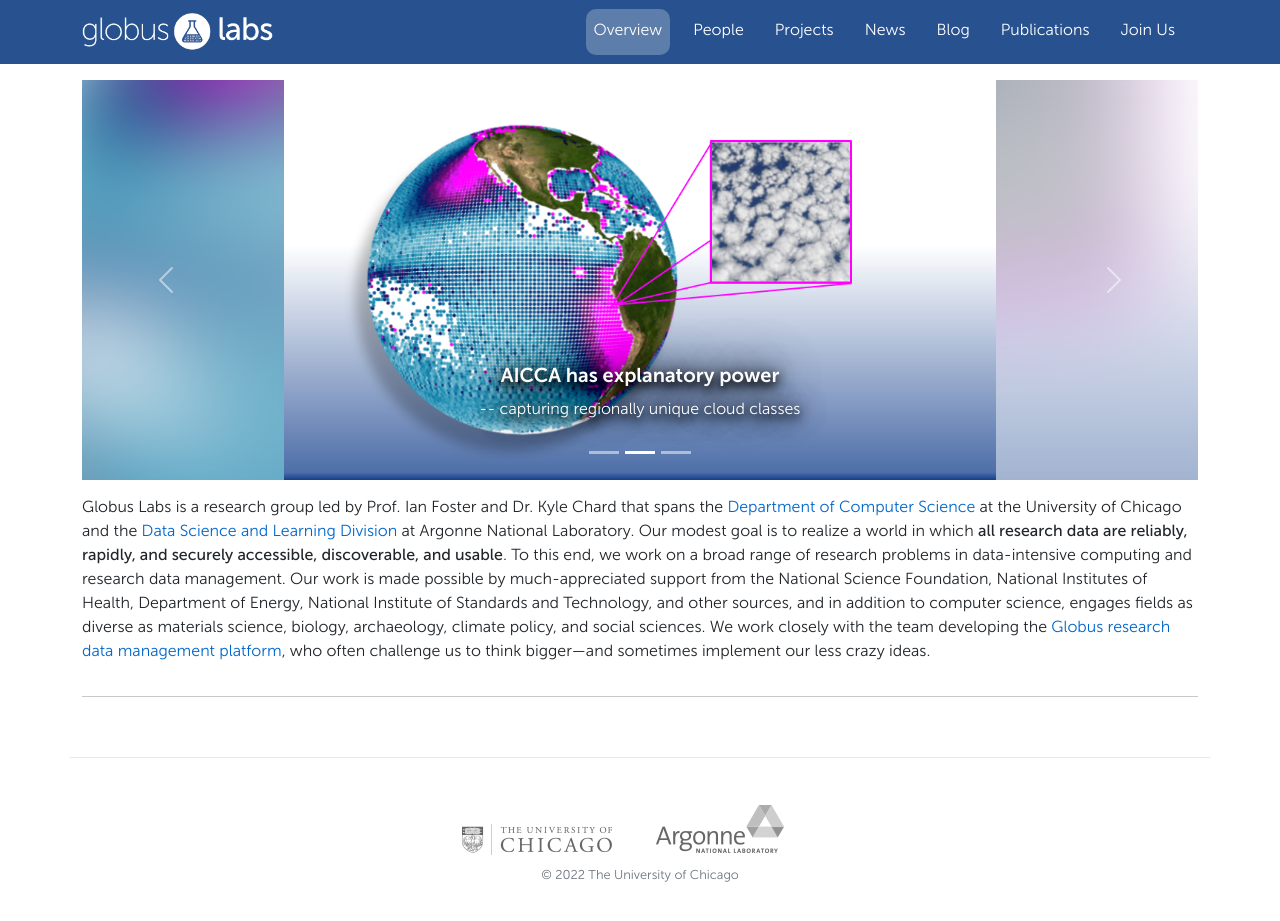
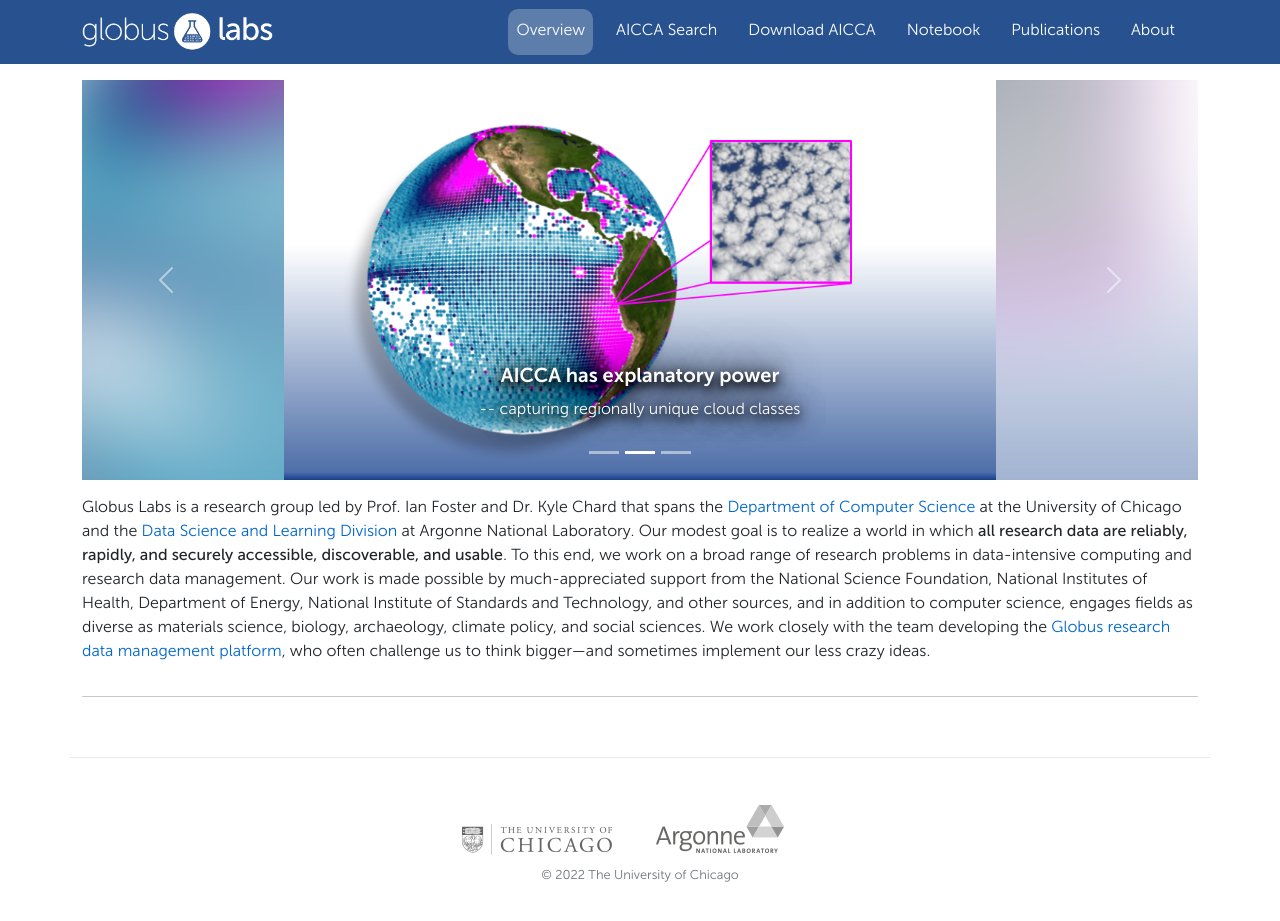
Before and after one commit to TakGlobus/AICCA-explorer, a Jekyll site: the page built from index.html, in a window 1280 px wide and 965 px high. Shown: the top 921 px of the window. Built offline with Jekyll 4.4.1, drawn with Linux system fonts in a browser that asks for light colours; nearby versions of some CDN libraries; comment, search, counter and statistics services are not loaded.

Commit message:
update layout

```diff
--- a/_layouts/default.html
+++ b/_layouts/default.html
@@ -106,41 +106,35 @@
             </a>
           </li>
           <li class="nav-item">
-            <a {% if current[1] == 'people.html' %} class="nav-link active"
-               {% else %} class="nav-link" {% endif %} href="/people.html">
-              People
+            <a {% if current[1] == 'search.html' %} class="nav-link active"
+               {% else %} class="nav-link" {% endif %} href="/search.html">
+              AICCA Search
             </a>
           </li>
           <li class="nav-item">
-            <a {% if current[1] == 'projects.html' %} class="nav-link active"
-               {% else %} class="nav-link" {% endif %} href="/projects.html">
-              Projects
+            <a {% if current[1] == 'download.html' %} class="nav-link active"
+               {% else %} class="nav-link" {% endif %} href="/download.html">
+              Download AICCA
             </a>
           </li>
           <li class="nav-item">
-            <a {% if current[1] == 'news.html' %} class="nav-link active"
-               {% else %} class="nav-link" {% endif %} href="/news.html">
-              News
-            </a>
-          </li>
-          <li class="nav-item">
-            <a {% if current[1] == 'blog.html' %} class="nav-link active"
-               {% else %} class="nav-link" {% endif %} href="/blog.html">
-              Blog
+            <a {% if current[1] == 'notebook.html' %} class="nav-link active"
+               {% else %} class="nav-link" {% endif %} href="/notebook.html">
+                Notebook
             </a>
           </li>
           <li class="nav-item">
             <a {% if current[1] == 'publications.html' %} class="nav-link active"
                {% else %} class="nav-link" {% endif %}
-               href="https://scholar.google.com/citations?hl=en&user=hW61E8wAAAAJ&view_op=list_works&authuser=4&sortby=pubdate"
+               href="https://scholar.google.com/citations?hl=en&user=LLiE6ZUAAAAJ&view_op=list_works"
                target="_blank">
               Publications
             </a>
           </li>
           <li class="nav-item">
-            <a {% if current[1] == 'join.html' %} class="nav-link active"
-               {% else %} class="nav-link" {% endif %} href="/join.html">
-              Join Us
+            <a {% if current[1] == 'about.html' %} class="nav-link active"
+               {% else %} class="nav-link" {% endif %} href="/about.html">
+              About
             </a>
           </li>
         </ul>
```
